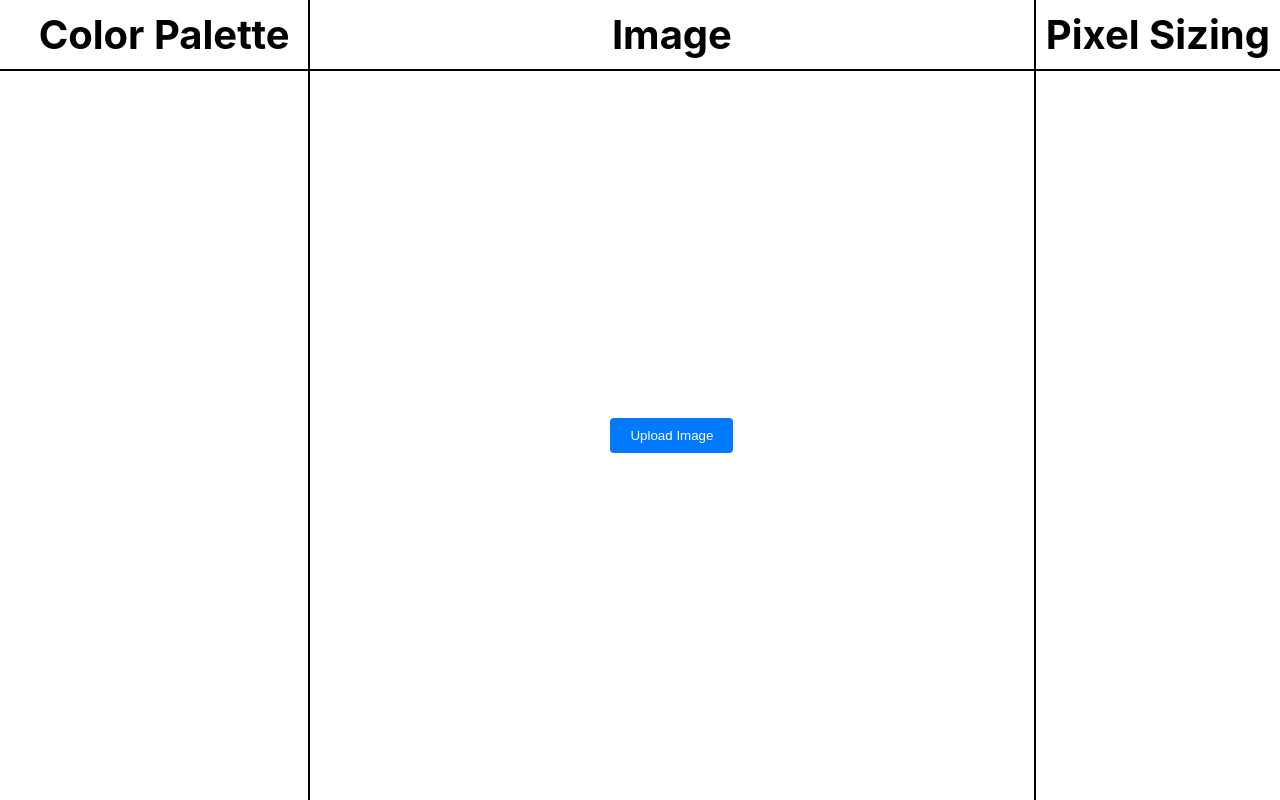
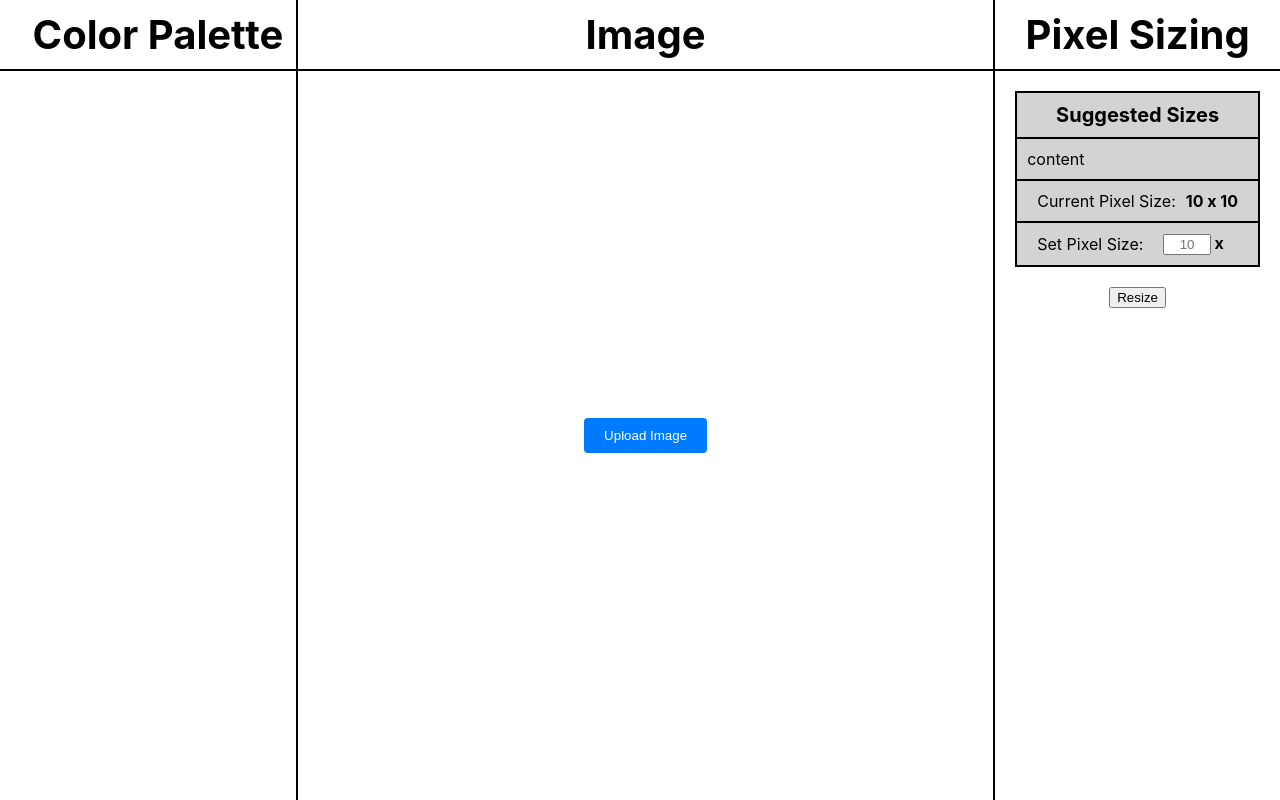
Before and after one commit to Tmbaldwi/cross-stitch-tool-frontend, a React (Create React App) app: page / in a window 1280 px wide. Built offline with nearby package versions, Linux system fonts and the light colour scheme.

Commit message:
in progress pixel sizing component

```diff
--- a/src/App.tsx
+++ b/src/App.tsx
@@ -10,6 +10,7 @@ import ResetImageButton from './components/ResetImageButton';
 import { Palette } from './models/PaletteModels';
 import { parsePaletteDetails } from './models/PaletteModels';
 import { Panel, PanelGroup, PanelResizeHandle } from "react-resizable-panels";
+import PixelSizeBox from './components/PixelSizeBox';
 
 const App: React.FC = () => {
   const dispatch = useDispatch();
@@ -167,6 +168,9 @@ const App: React.FC = () => {
         <div style={styles.pixelSizeScreenTitleContainer}>
           Pixel Sizing
         </div>
+        <div style={styles.pixelSizeScreenContent}>
+          <PixelSizeBox sizeSuggestions={[]} isSwapLoading={false}/>
+        </div>
       </div>
     </div>
   );
@@ -265,12 +269,10 @@ const styles: { [key: string]: React.CSSProperties } = {
   },
   pixelSizeScreen:{
     flex: 1,
+    borderLeft: '2px solid black',
     display: 'flex',
-    flexWrap: 'wrap',
-    alignContent: 'flex-start',
-    borderLeft: '2px solid black',
-    height: '100vh',
-    width: '100vw',
+    flexDirection: 'column',
+    alignItems: 'center',
   },
   pixelSizeScreenTitleContainer:{
     width: '100%',
@@ -281,6 +283,12 @@ const styles: { [key: string]: React.CSSProperties } = {
     borderBottom: '2px solid black',
     whiteSpace: 'nowrap',
   },
+  pixelSizeScreenContent: {
+    display: 'flex',
+    width: '100%',
+    alignContent: 'flex-start',
+    justifyContent: 'center',
+  }
 };
 
 export default App;
--- a/src/components/PaletteBox.tsx
+++ b/src/components/PaletteBox.tsx
@@ -105,7 +105,9 @@ const styles: { [key: string]: React.CSSProperties} = {
         width: '50%',
     },
     bottomSectionContainer: {
-        border: '1px solid black'
+        border: '1px solid black',
+        maxHeight: 275,
+        overflowY: 'auto'
     },
     colorOptionContainer: {
         display: 'flex',
--- /dev/null
+++ b/src/components/PixelSizeBox.tsx
@@ -0,0 +1,151 @@
+import React, { useState } from 'react';
+import { MouseEvent } from 'react';
+import { useDispatch, useSelector } from 'react-redux';
+import { RootState } from '../redux/store';
+
+interface PixelSizeBoxProps{
+    sizeSuggestions: string[][],
+    isSwapLoading: boolean,
+}
+
+const PixelSizeBox: React.FC<PixelSizeBoxProps> = () => {
+    const dispatch = useDispatch();
+
+    // global state vars
+    const { colorOptions: colorOptionsDict } = useSelector((state: RootState) => state.color);
+    const { colorSelection: colorSelectionDict } = useSelector((state: RootState) => state.color);
+
+    // local state vars
+    const [isChecked, setIsChecked] = useState(true);
+    const [currentPixelSize, setCurrentPixelSize] = useState("10")
+    const [proposedPixelSize, setProposedPixelSize] = useState("")
+
+    const handleInputChange = (e: React.ChangeEvent<HTMLInputElement>) => {
+        setProposedPixelSize(e.target.value); // Update the state with the new input
+    };
+
+    return(
+        <div style={styles.outerContainer}>
+            <div style={styles.container}>
+                <div style={styles.titleContainer}>
+                    Suggested Sizes
+                </div>
+                <div style={styles.contentContainer}>
+                    content
+                </div>
+                <div style={styles.currentPixelSizeContainer}>
+                    <div style={styles.currentPixelSizeTitle}>
+                        Current Pixel Size:
+                    </div>
+                    <div style={styles.currentPixelSizeDisplay}>
+                        {currentPixelSize} x {currentPixelSize}
+                    </div>
+                </div>
+                <div style={styles.pixelSizeInputContainer}>
+                    <div style={styles.pixelSizeInputTextContainer}>
+                        Set Pixel Size:
+                    </div>
+                    <div style={styles.pixelSizeInputBox}>
+                        <input
+                            style={styles.pixelSizeInput}
+                            placeholder={currentPixelSize}
+                            value={proposedPixelSize}
+                            onChange={handleInputChange}
+                        /> x {proposedPixelSize}
+                    </div>
+                </div>
+            </div>
+            <button style={styles.button}>
+                Resize
+            </button>
+        </div>
+    );
+};
+
+const styles: { [key: string]: React.CSSProperties} = {
+    outerContainer: {
+        width: '100%',
+        display: 'flex',
+        flexDirection: 'column',
+        alignItems: 'center',
+    },
+    container: {
+        display: 'flex',
+        flexDirection: 'column',
+        alignItems: 'center',
+        border: '2px solid black',
+        margin: 20,
+        backgroundColor: 'lightgrey',
+    },
+    titleContainer:{
+        alignSelf: 'stretch',
+        textAlign: 'center',
+        fontSize: 20,
+        fontWeight: 'bold',
+        padding: 10,
+        borderBottom: '2px solid black',
+        whiteSpace: 'nowrap',
+    },
+    contentContainer:{
+        display: 'flex',
+        flexDirection: 'column',
+        alignSelf: 'stretch',
+        padding: 10,
+    },
+    currentPixelSizeContainer:{
+        display: 'flex',
+        flexDirection: 'row',
+        alignSelf: 'stretch',
+        padding: 10,
+        borderTop: '2px solid black',
+        justifyContent: 'center',
+        alignItems: 'center',
+    },
+    currentPixelSizeTitle: {
+        flex: 1,
+        textAlign: 'right',
+        paddingRight: 10,
+        paddingLeft: 10,
+        whiteSpace: 'nowrap',
+    },
+    currentPixelSizeDisplay: {
+        flex: 1,
+        textAlign: 'center',
+        paddingRight: 10,
+        whiteSpace: 'nowrap',
+        fontWeight: 'bold',
+    },
+    pixelSizeInputContainer: {
+        display: 'flex',
+        flexDirection: 'row',
+        alignSelf: 'stretch',
+        padding: 10,
+        borderTop: '2px solid black',
+        justifyContent: 'center',
+        alignItems: 'center',
+    },
+    pixelSizeInputTextContainer: {
+        flex: 1,
+        textAlign: 'center',
+        paddingRight: 10,
+        paddingLeft: 10,
+        whiteSpace: 'nowrap',
+    },
+    pixelSizeInputBox: {
+        flex: 1,
+        whiteSpace: 'nowrap',
+        fontWeight: 'bold',
+    },
+    pixelSizeInput: {
+        marginLeft: 10,
+        minWidth: 25,
+        width: '50%',
+        boxSizing: 'border-box',
+        textAlign: 'center',
+    },
+    button: {
+
+    }
+}
+
+export default PixelSizeBox;
```
Also changed, not shown: src/components/PixelSizeSelectionBox.tsx (deleted, +0 -29 lines).
